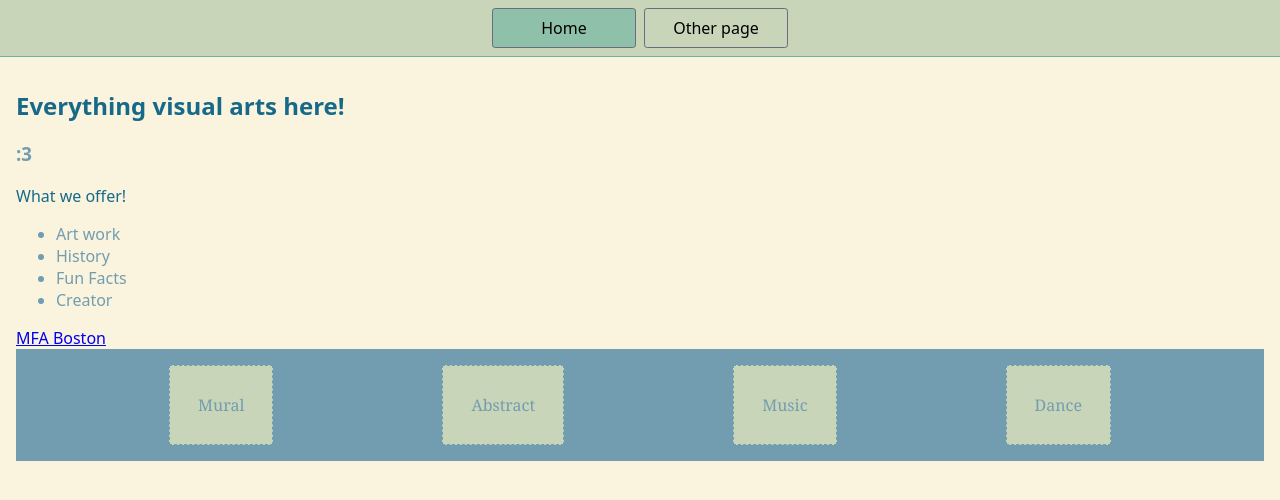
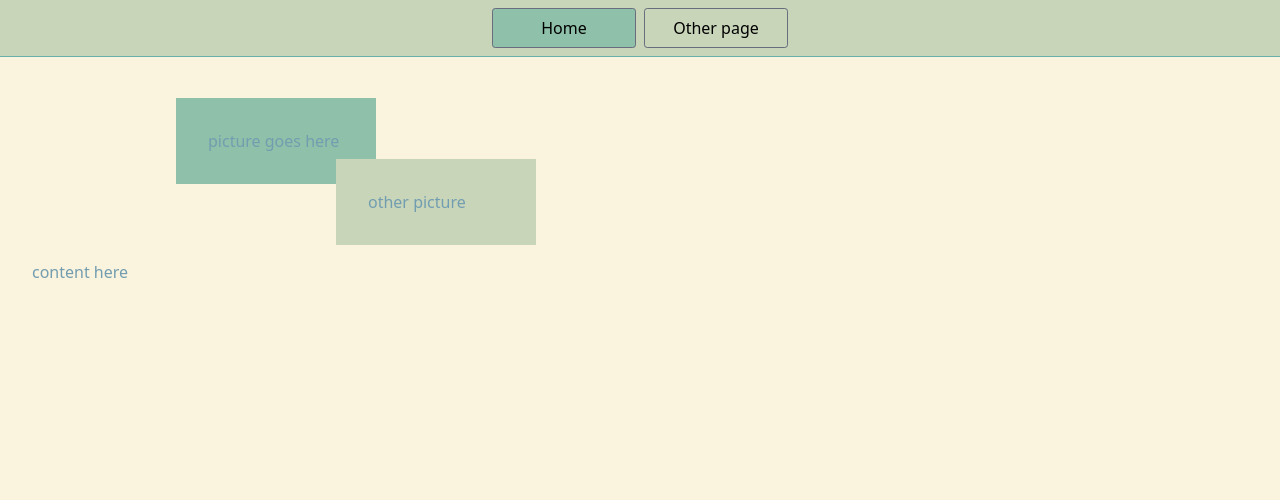
Before and after one commit to Carolina-LV/Myproject-2, a website: page index.html in a window 1280 px wide. Drawn offline with Linux system fonts and the light colour scheme.

Commit message:
change-10/21

```diff
--- a/index.html
+++ b/index.html
@@ -18,24 +18,9 @@
       <a href="/page2.html">Other page</a>
     </nav>
     <main>
-      <h1 style="color: #17698a">Everything visual arts here!</h1>
-      <h3>:3</h3>
-      <p style="color: #17698a"> What we offer!</p>
-      <ul>
-      <li> Art work</li>
-      <li> History</li>
-      <li> Fun Facts</li>
-      <li> Creator</li>
-      </ul>
-      <a href="https://www.mfa.org"> MFA Boston</a>
-
-      <div class="parent">
-         <div class="child">Mural</div>
-         <div class="child">Abstract</div>
-         <div class="child">Music</div>
-         <div class="child">Dance</div>
-      </div>
-
+      <div class="picture"> picture goes here</div>
+      <div class="picture2">other picture</div>
+      <div class="content"> content here </div>
      </main>
   </body>
 </html>
--- a/styles.css
+++ b/styles.css
@@ -55,24 +55,32 @@ h1 {
   font-size: 1.5rem;
 }
 
-.child {
-  border: dashed 1px var(--text-color);
-  padding: 1.75rem;
-  margin: 1rem;
-  background-color: var(--primary-color);
-  font-family: Georgia;
+.picture {
+  display: flex;
+  width: 200px;
+  padding: 2rem;
+  background-color: var(--secondary-color);
+  text-decoration-color: var(--text-color);
+  position: relative;
+  top: 25px;
+  left: 160px;
 }
 
-.child:hover {
-  background-color: var(--secondary-color);
+.picture2 {
+  display: flex;
+  padding: 2rem;
+
+  background-color: var(--primary-color);
+  width: 200px;
+  position: relative;
+  top: 0px;
+  left: 320px;
 }
 
-.parent {
-  display: flex;
-  width: 100%;
-  flex-direction: row;
-  flex-wrap: wrap;
-  justify-content: space-evenly;
+.content {
+  padding: 1rem;
+  width: 200px;
+  position: relative;
+  justify-content: center;
   align-items: center;
-  background-color: var(--text-color);
 }
```
